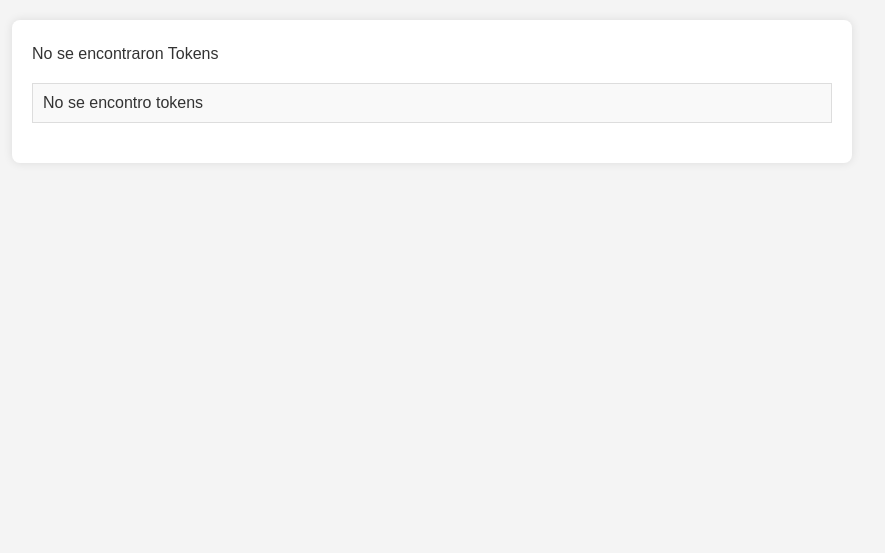
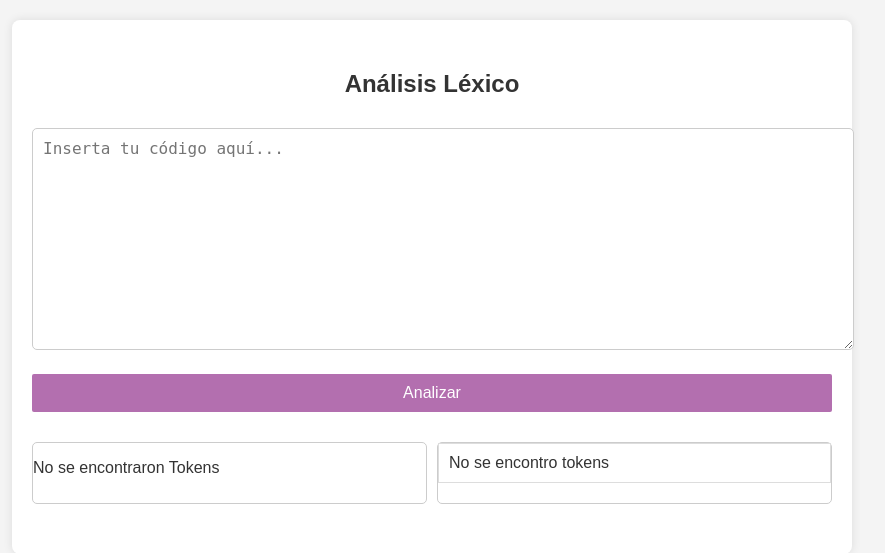
Before and after one commit to DariaCodeuse/compilers_repo, a Flask app: page / in a window 1280 px wide. Shown: the top 553 px of the page, without its empty margins (208-1093 px from the left). Run offline with Flask 3, Linux system fonts and the light colour scheme.

Commit message:
chore: add styles with css

```diff
--- a/aLexicoWeb/analizador_lexico.py
+++ b/aLexicoWeb/analizador_lexico.py
@@ -1,5 +1,4 @@
-# \aLexicoWeb\.venv\Scripts\
-#.\activate
+# .\.venv\Scripts\activate
 # afbff5
 
 import ply.lex as lex
@@ -40,7 +39,7 @@ def index():
              else "Parentesis de cierre", token.value)
             for token in lexer
         ]
-        return render_template('Home.html', tokens=result_lexema)
+        return render_template('index.html', tokens=result_lexema)
     return render_template('index.html', tokens=None)
 
 if __name__ == "__main__":
--- a/aLexicoWeb/static/css/style.css
+++ b/aLexicoWeb/static/css/style.css
@@ -5,6 +5,12 @@ body {
   color: #333;
   margin: 0;
   padding: 20px;
+}
+
+h2 {
+  text-align: center;
+  color: #333;
+  margin: 30px 0;
 }
 
 .container {
@@ -16,18 +22,55 @@ body {
   box-shadow: 0 0 10px rgba(0, 0, 0, 0.1);
 }
 
-.container-2 {
-  margin-bottom: 20px;
+.input-container {
+  margin: 20px 0;
 }
 
-p {
+textarea {
+  width: 100%;
+  height: 200px;
+  padding: 10px;
+  border-radius: 5px;
+  border: 1px solid #ccc;
   font-size: 16px;
-  margin: 5px 0;
 }
 
+button {
+  width: 100%;
+  background-color: #b36faf;
+  color: white;
+  padding: 10px;
+  font-size: 16px;
+  border: none;
+  border-radius: 2px;
+  cursor: pointer;
+}
+
+button:hover {
+  background-color: #8f4b8a;
+}
+
+.container-2 {
+  display: flex;
+  justify-content: space-between;
+  margin: 30px 0;
+  gap: 10px;
+  max-height: 200px;
+}
+
+.box {
+  display: flex;
+  flex-direction: column;
+  width: 100%;
+  height: auto;
+  border-radius: 5px;
+  border: 1px solid #ccc;
+  font-size: 16px;
+}
 /* Table Styles */
 .container-table table {
   width: 100%;
+  height: auto;
   border-collapse: collapse;
   margin-bottom: 20px;
 }
@@ -39,13 +82,10 @@ p {
 }
 
 .container-table th {
-  background-color: #007BFF;
+  background-color: #8586e4;
   color: #fff;
 }
 
-.container-table td {
-  background-color: #f9f9f9;
-}
 
 /* Responsive Design */
 @media (max-width: 600px) {
--- a/aLexicoWeb/templates/index.html
+++ b/aLexicoWeb/templates/index.html
@@ -8,21 +8,35 @@
 </head>
 <body>
   <div class="container">
+    <h2>Análisis Léxico</h2>
+
+    <!-- Formulario para ingresar el código -->
+
+    <form method="POST">
+      <div class="input-container">
+        <textarea name="code" placeholder="Inserta tu código aquí..."></textarea>
+      </div>
+      <button type="submit">Analizar</button>
+    </form>
+
     <div class="container-2">
+      <div class="box">
         {% if tokens %}
         {% for caracter, simbolo in tokens %}
-          <p>{ simbolo}</p>
+          <p>{{ simbolo }}</p>
         {% endfor %}
         {% else %}
           <p>No se encontraron Tokens</p>
         {% endif %}
       </div>
+
+      <div class="box">
         <div class="container-table">
           <table>
             {% if tokens %}
               <tr>
-            <th>caracteres</th>
-            <th>simbolos</th>
+                <th>Caracteres</th>
+                <th>Simbolos</th>
               </tr>
               {% for caracter, simbolo in tokens %}
               <tr>
@@ -36,5 +50,7 @@
           </table>
         </div>
       </div>
+    </div>
+  </div>
 </body>
 </html>
```
Lines whose indentation alone changed are shown as unchanged.
